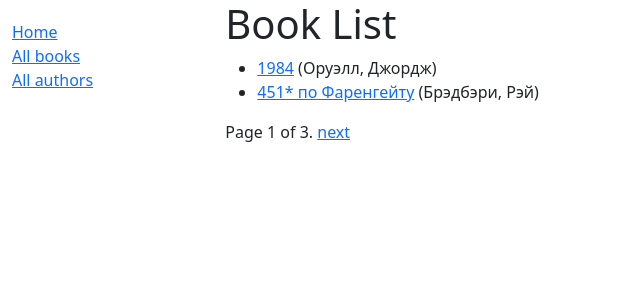
After one commit to wirgel/django_local_library, a Django app: page /catalog/books/ in a window 1280 px wide. The commit adds this page. Shown: the top 300 px of the page, without its empty margins (0-640 px from the left). Run offline with Django 5.2, Linux system fonts and the light colour scheme; data comes from the database, SQL or seed files in the repository.

Commit message:
generic almost done

```diff
--- a/catalog/models.py
+++ b/catalog/models.py
@@ -127,9 +127,5 @@ class Author(models.Model):
     class Meta:
         ordering = ['last_name', 'first_name']
 
-    def get_absolute_url(self):
-        """Returns the URL to access a particular author instance."""
-        return reverse('author-detail', args=[str(self.id)])
-
     def __str__(self):
         return f'{self.last_name}, {self.first_name}'
--- a/catalog/templates/base_generic.html
+++ b/catalog/templates/base_generic.html
@@ -21,12 +21,28 @@
           {% block sidebar %}
             <ul class="sidebar-nav">
               <li><a href="{% url 'index' %}">Home</a></li>
-              <li><a href="">All books</a></li>
+              <li><a href="{% url 'books' %}">All books</a></li>
               <li><a href="">All authors</a></li>
             </ul>
           {% endblock %}
         </div>
-        <div class="col-sm-10 ">{% block content %}{% endblock %}</div>
+        <div class="col-sm-10 ">{% block content %}{% endblock %}{% block pagination %}
+    {% if is_paginated %}
+        <div class="pagination">
+            <span class="page-links">
+                {% if page_obj.has_previous %}
+                    <a href="{% querystring page=page_obj.previous_page_number %}">previous</a>
+                {% endif %}
+                <span class="page-current">
+                    Page {{ page_obj.number }} of {{ page_obj.paginator.num_pages }}.
+                </span>
+                {% if page_obj.has_next %}
+                    <a href="{% querystring page=page_obj.next_page_number %}">next</a>
+                {% endif %}
+            </span>
+        </div>
+    {% endif %}
+  {% endblock %}</div>
       </div>
     </div>
   </body>
--- /dev/null
+++ b/catalog/templates/catalog/book_list.html
@@ -0,0 +1,17 @@
+{% extends "base_generic.html" %}
+
+{% block content %}
+  <h1>Book List</h1>
+  {% if book_list %}
+    <ul>
+      {% for book in book_list %}
+      <li>
+        <a href="{{ book.get_absolute_url }}">{{ book.title }}</a>
+        ({{book.author}})
+      </li>
+      {% endfor %}
+    </ul>
+  {% else %}
+    <p>There are no books in the library.</p>
+  {% endif %}
+{% endblock %}
--- a/catalog/urls.py
+++ b/catalog/urls.py
@@ -3,4 +3,6 @@ from . import views
 
 urlpatterns = [
     path('', views.index, name='index'),
+    path('books/', views.BookListView.as_view(), name='books'),
+    path('book/<int:pk>', views.BookDetailView.as_view(), name='book-detail'),
 ]
--- a/catalog/views.py
+++ b/catalog/views.py
@@ -28,3 +28,25 @@ def index(request):
 
     # Render the HTML template index.html with the data in the context variable
     return render(request, 'index.html', context=context)
+
+from django.views import generic
+
+class BookListView(generic.ListView):
+    model = Book
+    paginate_by = 2
+
+    def get_context_data(self, **kwargs):
+        # Call the base implementation first to get the context
+        context = super().get_context_data(**kwargs)
+        # Create any data and add it to the context
+        context['some_data'] = 'This is just some data'
+        return context
+
+class BookDetailView(generic.DetailView):
+    model = Book
+
+from django.shortcuts import get_object_or_404
+
+def book_detail_view(request, primary_key):
+    book = get_object_or_404(Book, pk=primary_key)
+    return render(request, 'catalog/book_detail.html', context={'book': book})
```
Also changed, not shown: catalog/templates/catalog/book_detail.html (added, +29 -0 lines).
